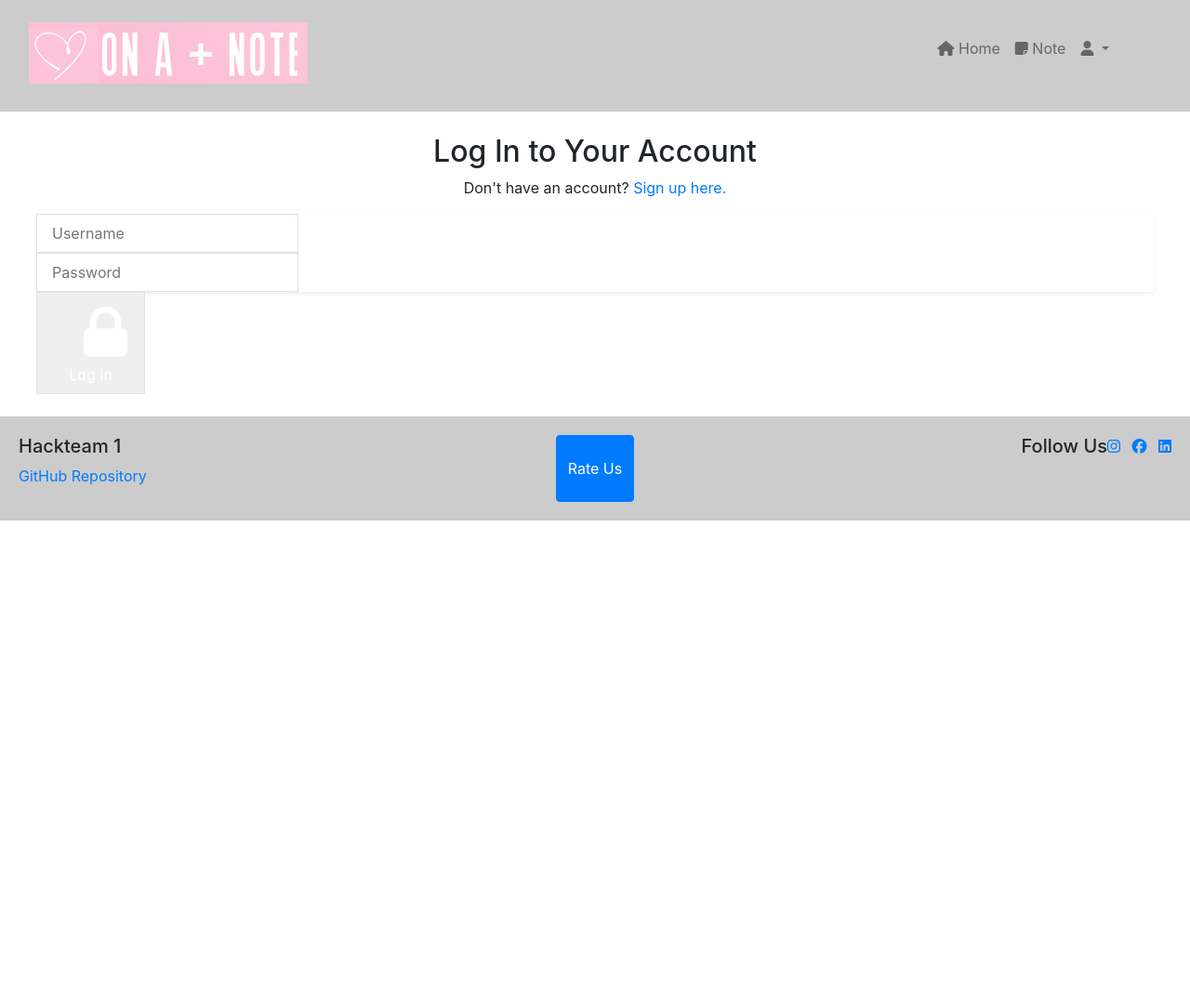
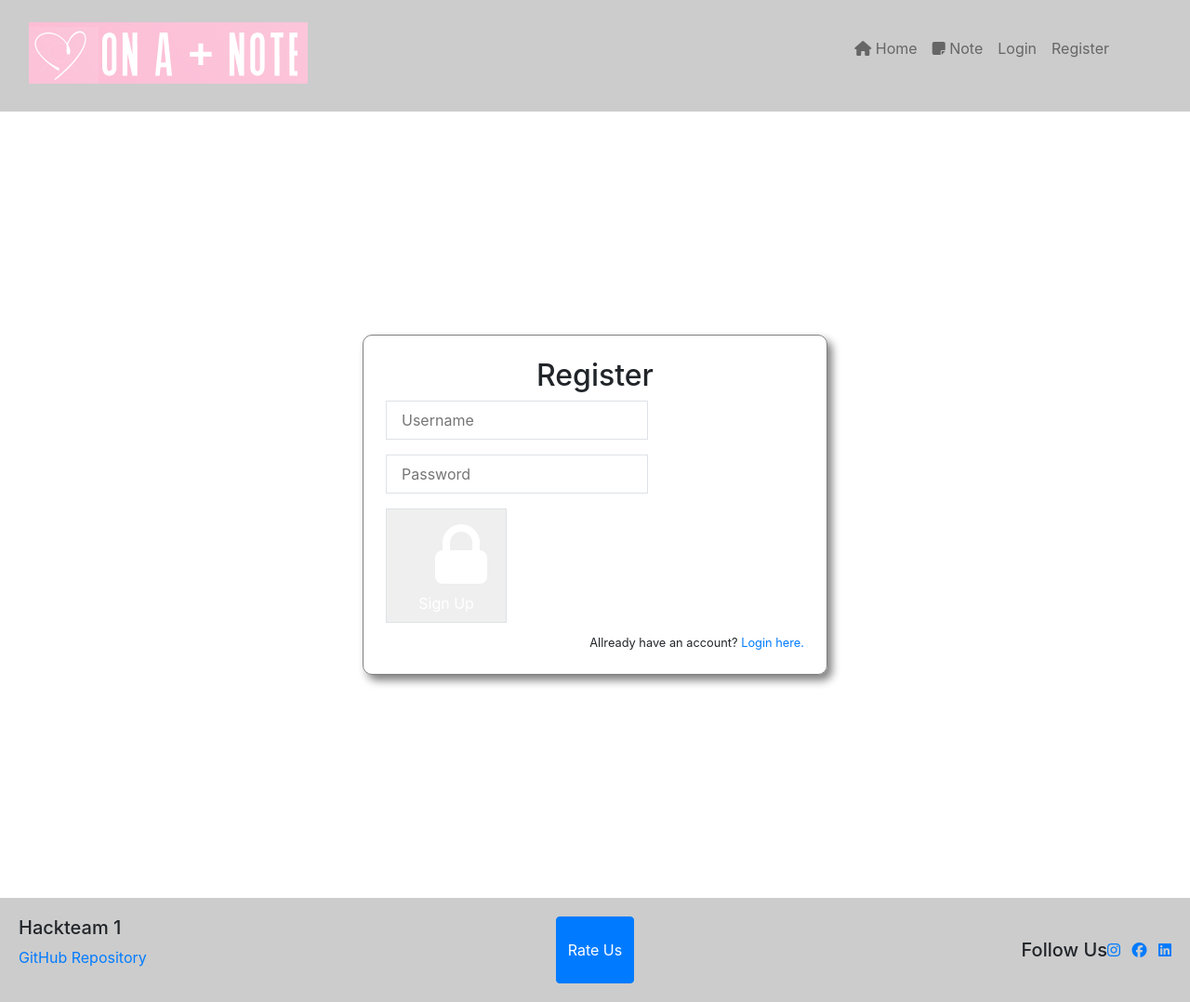
Before and after one commit to adrianskelton/happyhackathon, a Django app: page /register/ in a window 1280 px wide. Shown: the whole page at 93% size. Before the commit the page ends 560 px from the top, so only its background shows below. Run offline with Django 5.2, Linux system fonts and the light colour scheme; some libraries are stand-ins or nearby versions.

Commit message:
Do some fixing of the login, signup and base htmls

```diff
--- a/accounts/templates/accounts/login.html
+++ b/accounts/templates/accounts/login.html
@@ -29,7 +29,7 @@
                                 </div>
                                 <button type="submit" class="btn btn-primary login-btn">Log In</button>
                             </form>
-                            <p class="signup-text"><a href="accounts/templates/accounts/register.html">Sign up </a>if you don't have an account.</p>
+                            <p class="signup-text">Don't have an account? <a href="{% url 'register' %}">Sign up </a></p>
                         </div>
                     </div>
                 </div>
--- a/accounts/templates/accounts/register.html
+++ b/accounts/templates/accounts/register.html
@@ -3,35 +3,36 @@
 
 {% block content %}
 
+<div class="login-container">
   <div class="flex items-center justify-center px-4 py-12 my-4 sm:px-6 lg:px-8">
     <div class="w-full max-w-md space-y-8">
       <div>
         <h2 class="mt-6 text-3xl font-extrabold text-center text-gray-900">
-                Log In to Your Account
+          Register
         </h2>
-            <p class="mt-2 text-sm text-center text-gray-600">
-              Don't have an account?
-              <a href="{% url 'register' %}" class="font-medium text-green-600 hover:text-green-500">
-                  Sign up here.
-              </a>
-          </p>
       </div>
-        <form class="mt-8 space-y-6" method="post" action="{% url 'login' %}">
+      <div class="card-3d-wrap mx-auto" id="login-card">
+        <div class="card-3d-wrapper">
+          <div class="card-front">
+            <div class="center-wrap">
+              <form class="login" method="POST" action="{% url 'register' %}">
                 {% csrf_token %}
-
                 {{ form.non_field_errors | safe }}
                 <input type="hidden" name="remember" value="true" />
-          <div class="-space-y-px rounded-md shadow-sm">
-            <div>
+                  <div class="form-group">
                     {{ form.username.errors | safe }}
                     <label for="username" class="sr-only">Username</label>
-              <input id="username" name="username" type="text" autocomplete="username" required="True" class="relative block w-full px-3 py-2 text-gray-900 placeholder-gray-500 border border-gray-300 rounded-none appearance-none rounded-t-md focus:outline-none focus:ring-indigo-500 focus:border-indigo-500 focus:z-10 sm:text-sm" placeholder="Username">
+                    <input id="username" name="username" type="text" autocomplete="username" required="True"
+                      class="relative block w-full px-3 py-2 text-gray-900 placeholder-gray-500 border border-gray-300 rounded-none appearance-none rounded-t-md focus:outline-none focus:ring-indigo-500 focus:border-indigo-500 focus:z-10 sm:text-sm"
+                      placeholder="Username">
                   </div>
-            <div>
+                  <div class="form-group">
                     {{ form.password1.errors | safe }}
                     <label for="password1" class="sr-only">Password</label>
-              <input id="password1" name="password1" type="password" autocomplete="current-password" required="True" class="relative block w-full px-3 py-2 text-gray-900 placeholder-gray-500 border border-gray-300 rounded-none appearance-none focus:outline-none focus:ring-indigo-500 focus:border-indigo-500 focus:z-10 sm:text-sm" placeholder="Password">
-            </div>
+                    <input id="password1" name="password1" type="password" autocomplete="current-password"
+                      required="True"
+                      class="relative block w-full px-3 py-2 text-gray-900 placeholder-gray-500 border border-gray-300 rounded-none appearance-none focus:outline-none focus:ring-indigo-500 focus:border-indigo-500 focus:z-10 sm:text-sm"
+                      placeholder="Password">
                   </div>
 
                 {% if redirect_field_value %}
@@ -43,20 +44,29 @@
                     class="relative flex justify-center w-full px-4 py-2 text-sm font-medium text-white bg-green-600 border border-transparent border-solid rounded-md group hover:bg-green-700 focus:outline-none focus:ring-2 focus:ring-offset-2 focus:ring-green-500">
                     <span class="absolute inset-y-0 left-0 flex items-center pl-3">
                       <!-- Heroicon name: solid/lock-closed -->
-                      <svg class="w-5 h-5 text-green-500 group-hover:text-green-400"
-                            xmlns="http://www.w3.org/2000/svg"
-                            viewBox="0 0 20 20"
-                            fill="currentColor"
-                            aria-hidden="true">
+                      <svg class="w-5 h-5 text-green-500 group-hover:text-green-400" xmlns="http://www.w3.org/2000/svg"
+                        viewBox="0 0 20 20" fill="currentColor" aria-hidden="true">
                         <path fill-rule="evenodd"
                           d="M5 9V7a5 5 0 0110 0v2a2 2 0 012 2v5a2 2 0 01-2 2H5a2 2 0 01-2-2v-5a2 2 0 012-2zm8-2v2H7V7a3 3 0 016 0z"
-                                clip-rule="evenodd"/>
+                          clip-rule="evenodd" />
                       </svg>
                     </span>
-                  Log In
+                    Sign Up
                   </button>
                 </div>
               </form>
+              <p class="signup-text">
+                Allready have an account?
+                <a href="{% url 'login' %}" class="font-medium text-green-600 hover:text-green-500">
+                  Login here.
+                </a>
+              </p>
+            </div>
+          </div>
+        </div>
+      </div>
+    </div>
+
   </div>
 </div>
 
--- a/positive/settings.py
+++ b/positive/settings.py
@@ -22,7 +22,7 @@ TEMPLATES_DIR = os.path.join(BASE_DIR, 'templates')
 DEBUG = True
 
 #ALLOWED_HOSTS = ['8000-adrianskelt-happyhackat-3ru8g22ktk1.ws-eu110.gitpod.io', '8000-adrianskelt-happyhackat-t6ku3p4u6k3.ws-eu110.gitpod.io', '127.0.0.1', '0.0.0.0', 'localhost', '8000-adrianskelt-happyhackat-rzsjp8tua6v.ws-eu110.gitpod.io', '8000-adrianskelt-happyhackat-t6ku3p4u6k3.ws-eu110.gitpod.io, *.ws-eu110.gitpod.io']
-ALLOWED_HOSTS = ['localhost', '8000-adrianskelt-happyhackat-3ru8g22ktk1.ws-eu110.gitpod.io', 'positive-note-ec9b8f1f6fb7.herokuapp.com', '8000-adamolnar-happyhackatho-rytviz7s9ne.ws-eu110.gitpod.io', '8000-miarasmusse-happyhackat-jyvjjzwpw9i.ws-eu110.gitpod.io']
+ALLOWED_HOSTS = ['localhost', '8000-adrianskelt-happyhackat-3ru8g22ktk1.ws-eu110.gitpod.io', 'positive-note-ec9b8f1f6fb7.herokuapp.com', '8000-adamolnar-happyhackatho-rytviz7s9ne.ws-eu110.gitpod.io', '8000-miarasmusse-happyhackat-qgx1w3t8awk.ws-eu110.gitpod.io']
 
 CSRF_TRUSTED_ORIGINS = ['https://*.ws-eu110.gitpod.io','https://*.ws-eu110.gitpod.io', 'http://*.ws-eu110.gitpod.io','http://*.ws-eu110.gitpod.io', 'https://3001-adrianskelt-happyhackat-3ru8g22ktk1.ws-eu110.gitpod.io', 'https://3002-adrianskelt-happyhackat-3ru8g22ktk1.ws-eu110.gitpod.io',]
 
--- a/templates/base.html
+++ b/templates/base.html
@@ -37,19 +37,50 @@
                             <a class="nav-link" href="noteplaceholder note-link"><i class="fas fa-sticky-note"></i>
                                 Note</a>
                         </li>
-                        <li class="nav-item dropdown">
-                            <a class="nav-link dropdown-toggle" href="#" id="navbarDropdown" role="button" data-toggle="dropdown" aria-haspopup="true" aria-expanded="false">
-                                <i class="fas fa-user"></i>
-                            </a>
-                           <ul class="dropdown-menu dropdown-menu-end" aria-labelledby="navbarDropdown">
-                                {% if user.is_authenticated %}
-                                <li><a class="dropdown-item" href="{% url 'logout' %}">Logout</a></li>
-                                {% else %}
-                                <li><a class="dropdown-item" href="{% url 'register' %}">Register</a></li>
-                                <li><a class="dropdown-item" href="{% url 'login' %}">Login</a></li>
-                                {% endif %}
-                            </ul>
-                        </li>
+                        <ul class="navbar-nav justify-content-end align-self-center">
+                            {% if user.is_authenticated %}
+                            <li class="nav-item dropdown">
+                                <a class="nav-link dropdown-toggle d-none d-lg-block pe-3 ps-lg-0 me-5 text-black"
+                                    href="#" id="offcanvasNavbarDropdownFirst" role="button" data-bs-toggle="dropdown"
+                                    aria-expanded="false">
+                                    {% if request.user.profile.image %}
+                                    <img src="{{ request.user.profile.image.url }}" class="profile-img"
+                                        alt="Profile Image">
+                                     {% else %}
+                                    <img src="https://imgur.com/kUyQ94l.png" class="profile-img"
+                                        alt="No image availible Placeholder">
+                                    {% endif %}
+                                </a>
+                                <a class="nav-link link dropdown-toggle d-block d-lg-none ps-3 pe-lg-0 me-4" href="#"
+                                    id="offcanvasNavbarDropdownSecond" role="button" data-bs-toggle="dropdown"
+                                    aria-expanded="false">
+                                    {{ user.username }}
+                                </a>
+                                <ul class="dropdown-menu drop-menu border-0" aria-labelledby="offcanvasNavbarDropdownSecond">
+                                    <li>
+                                        <a class="dropdown-item link p-0 mb-2 ms-3"
+                                        href="{% url 'profile' username=request.user.username %}">Profile</a>
+                                    </li>
+                                    <li>
+                                        <a class="dropdown-item link p-0 mb-2 ms-3"
+                                        href="{% url 'bookmark_list' user.username %}">Favorites</a>
+                                    </li>
+                                    <li>
+                                          <hr class="dropdown-divider mt-3">
+                                    </li>
+                                    <li><a class="dropdown-item link logout-nav p-0 mt-5 mb-2 ms-3"
+                                               href="{% url 'logout' %}">Logout</a></li>
+                                </ul>
+                            </li>
+                              {% else %}
+                            <li class="nav-item">
+                                <a class="nav-link link mt-5 mt-lg-0 ms-3" href="{% url 'login' %}">Login</a>
+                            </li>
+                            <li class="nav-item">
+                                  <a class="nav-link link ms-3" href="{% url 'register' %}">Register</a>
+                              </li>
+                              {% endif %}
+                         </ul>
                     </ul>
                 </nav>
             </div>
@@ -105,7 +136,7 @@
                 </div>
             </div>
         </div>
-        <div class="col-4 d-flex justify-content-end">
+        <div class="col-4 d-flex justify-content-end mt-4">
             <h5>Follow Us</h5>
             <ul class="list-unstyled list-inline">
                 <li class="list-inline-item"><a href="https://www.instagram.com/" target="_blank" rel="noopener noreferrer"><i class="fab fa-instagram"></i></a></li>
```
Lines whose indentation alone changed are shown as unchanged.
